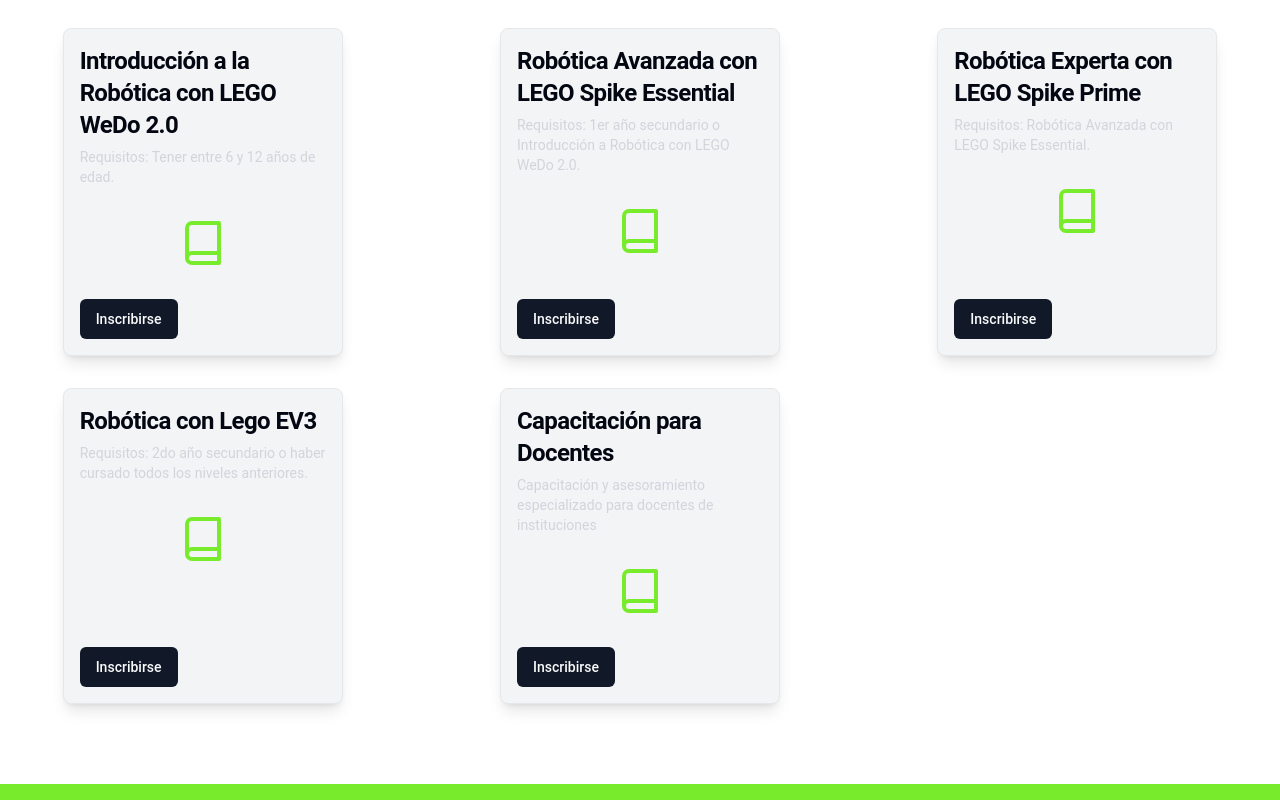
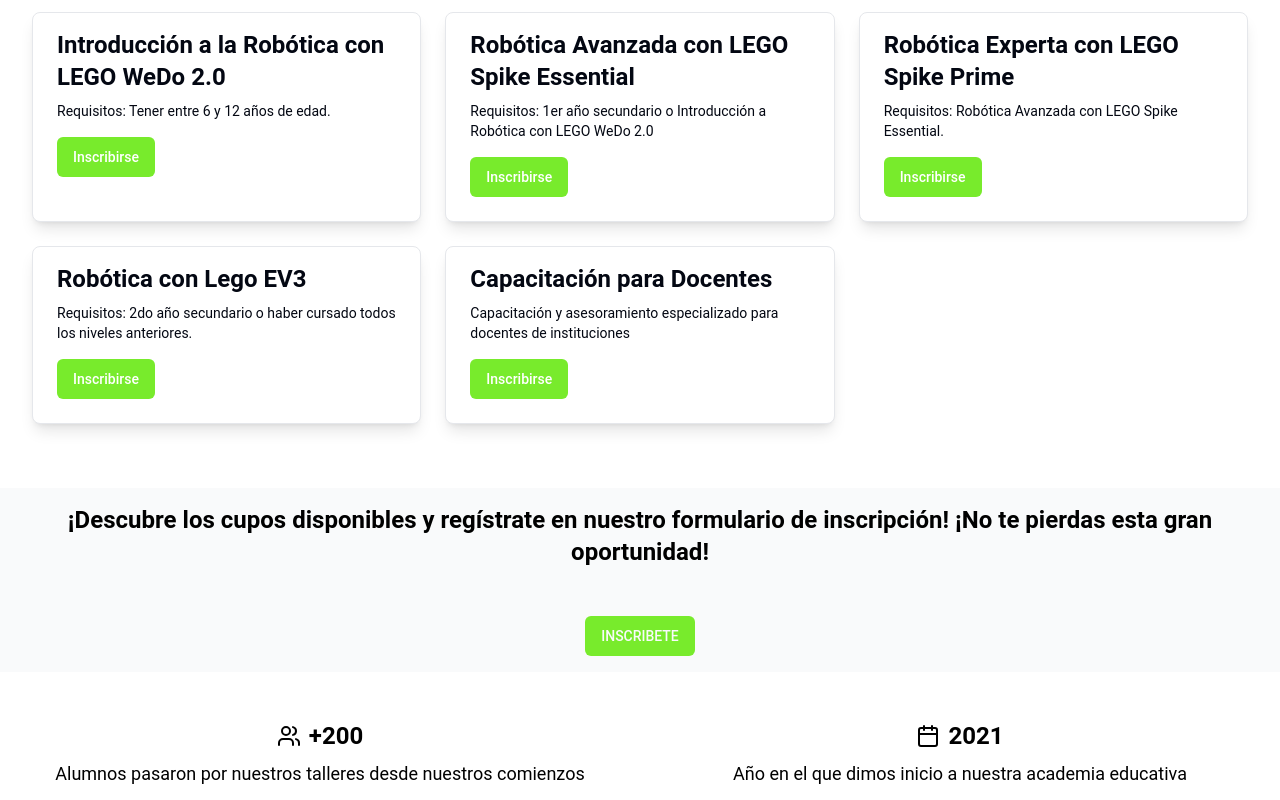
Before and after one commit to alexmp2602/iabot-v2, a Next.js app: page / in a window 1280 px wide. Shown: the part 700-1500 px from the top of the page. Built offline with nearby package versions, Linux system fonts and the light colour scheme; a web font is replaced by a local one.

Commit message:
Actualización de estilos y contenido en componentes de Inscripción y Data, y servicios en Capacitaciones

```diff
--- a/src/app/Capacitaciones/page.tsx
+++ b/src/app/Capacitaciones/page.tsx
@@ -28,8 +28,8 @@
           <h2 className="text-4xl font-bold text-center mb-12">
             Nuestros servicios
           </h2>
-          <div className="container mx-auto px-4 grid grid-cols-1 md:grid-cols-4 gap-8">
-            <Card className="shadow-lg rounded-lg overflow-hidden bg-gray-100 dark:bg-gray-700">
+          <div className="grid grid-cols-1 md:grid-cols-2 lg:grid-cols-4 gap-4 px-8">
+            <Card className="shadow-lg rounded-lg overflow-hidden bg-gray-100 dark:bg-gray-100 dark:border-grey dark:text-black">
               <CardContent className="p-6">
                 <h3 className="text-2xl font-bold text-pretty mb-6">
                   Asesoramiento personalizado
@@ -40,7 +40,7 @@
                 </p>
               </CardContent>
             </Card>
-            <Card className="shadow-lg rounded-lg overflow-hidden bg-gray-100 dark:bg-gray-700">
+            <Card className="shadow-lg rounded-lg overflow-hidden bg-gray-100 dark:bg-gray-100 dark:border-grey dark:text-black">
               <CardContent className="p-6">
                 <h3 className="text-2xl font-bold text-pretty mb-6">
                   Capacitación Docente
@@ -52,7 +52,7 @@
                 </p>
               </CardContent>
             </Card>
-            <Card className="shadow-lg rounded-lg overflow-hidden bg-gray-100 dark:bg-gray-700">
+            <Card className="shadow-lg rounded-lg overflow-hidden bg-gray-100 dark:bg-gray-100 dark:border-grey dark:text-black">
               <CardContent className="p-6">
                 <h3 className="text-2xl font-bold text-pretty mb-6">
                   Recursos Didácticos Innovadores
@@ -64,7 +64,7 @@
                 </p>
               </CardContent>
             </Card>
-            <Card className="shadow-lg rounded-lg overflow-hidden bg-gray-100 dark:bg-gray-700">
+            <Card className="shadow-lg rounded-lg overflow-hidden bg-gray-100 dark:bg-gray-100 dark:border-grey dark:text-black">
               <CardContent className="p-6">
                 <h3 className="text-2xl font-bold text-pretty mb-6">
                   Seguimiento y Evaluación Continua
@@ -101,13 +101,6 @@
                 un mundo digital y tecnológico en constante evolución.{" "}
               </li>
             </ul>
-            <div className="container mx-auto px-4 pt-12">
-              <h3 className="text-2xl font-bold text-center">
-                Transforma la experiencia educativa en tu institución con
-                nuestro servicio de asesoramiento y capacitación en robótica
-                educativa.
-              </h3>
-            </div>
           </div>
         </section>
       </main>
--- a/src/app/Contacto/page.tsx
+++ b/src/app/Contacto/page.tsx
@@ -1,4 +1,4 @@
-import { CardContent, Card } from "@/components/ui/card";
+import { CardContent, Card, CardHeader, CardTitle } from "@/components/ui/card";
 import { Input } from "@/components/ui/input";
 import { Textarea } from "@/components/ui/textarea";
 import { Button } from "@/components/ui/button";
@@ -7,90 +7,38 @@
   return (
     <div className="bg-white text-black">
       <header className="text-center py-20 bg-verde-iabot">
-        <h2 className="text-4xl font-bold mb-4">CONTÁCTANOS</h2>
-        {/*<p className="text-xl font-semibold">
-          Completa el formulario para ponerte en contacto con nosotros
-        </p>*/}
+        <h2 className="text-4xl font-bold">CONTÁCTANOS</h2>
+        <p className="mt-4 text-lg">
+          ¿Tienes alguna duda o consulta? Escríbenos y te responderemos a la
+          brevedad.
+        </p>
       </header>
-      <main>
-        <section className="py-12">
-          <div className="container px-4 gap-8">
-            <div className="flex justify-center">
-              <div className="w-full lg:w-2/3">
-                <Card className="shadow-lg rounded-lg overflow-hidden bg-gray-100 dark:bg-gray-700">
-                  <CardContent className="p-8">
-                    <h3 className="text-2xl font-bold text-center mb-6">
-                      Información de Contacto
-                    </h3>
-                    <div className="grid grid-cols-1 md:grid-cols-2 gap-4">
-                      <div className="flex flex-col items-center justify-center border-b border-gray-300 pb-4">
-                        <p className="text-lg font-semibold mb-2">Teléfono</p>
-                        <a href="tel:+5492324468366" className="text-lg">
-                          +54 9 2324 46-8366
-                        </a>
-                      </div>
-                      <div className="flex flex-col items-center justify-center border-b border-gray-300 pb-4">
-                        <p className="text-lg font-semibold mb-2">
-                          Correo Electrónico
-                        </p>
-                        <a
-                          href="mailto:Info@iabot.com.ar"
-                          className="text-lg"
-                        >
-                          Info@iabot.com.ar
-                        </a>
-                      </div>
-                      <div className="flex flex-col items-center justify-center border-b border-gray-300 pb-4 md:col-span-2">
-                        <p className="text-lg font-semibold mb-2">
-                          Dirección
-                        </p>
-                        <a
-                          href="https://www.google.com/maps/search/?api=1&query=C+23+N+336,+Mercedes,+Provincia+de+Buenos+Aires"
-                          target="_blank"
-                          rel="noopener noreferrer"
-                          className="text-lg"
-                        >
-                          C. 23 336, Mercedes, Provincia de Buenos Aires
-                        </a>
-                      </div>
-                    </div>
-                  </CardContent>
-                </Card>
+      <main className="container mx-auto py-8 px-4">
+        <Card className="w-full max-w-4xl mx-auto bg-white dark:bg-white dark:border-gray text-black dark:text-black p-6 shadow-md">
+          <CardHeader>
+            <CardTitle className="text-2xl font-bold">
+              Información de Contacto
+            </CardTitle>
+          </CardHeader>
+          <CardContent>
+            <div className="grid grid-cols-2 gap-8">
+              <div>
+                <h2 className="text-lg font-semibold">Teléfono</h2>
+                <p className="mt-1">+54 9 2324 46-8366</p>
+              </div>
+              <div>
+                <h2 className="text-lg font-semibold">Correo Electrónico</h2>
+                <p className="mt-1">Info@iabot.com.ar</p>
+              </div>
+              <div className="col-span-2">
+                <h2 className="text-lg font-semibold">Dirección</h2>
+                <p className="mt-1">
+                  C. 23 336, Mercedes, Provincia de Buenos Aires
+                </p>
               </div>
             </div>
-            {/*<Card className="shadow-lg rounded-lg overflow-hidden bg-gray-100 dark:bg-gray-700">
-              <CardContent className="p-8">
-                <h3 className="text-2xl font-bold text-center mb-12">
-                  Envíanos un Mensaje
-                </h3>
-                <p className="text-lg text-center mb-12">
-                  Completa el siguiente formulario y nos pondremos en contacto
-                  contigo lo más pronto posible.
-                </p>
-                <Input
-                  className="w-full mb-4 px-4 py-2 bg-gray-100 dark:bg-gray-100 dark:text-black placeholder-black border border-gray-300 rounded-md"
-                  placeholder="Tu nombre"
-                />
-                <Input
-                  className="w-full mb-4 px-4 py-2 bg-gray-100 dark:bg-gray-100 dark:text-black border border-gray-300 rounded-md"
-                  placeholder="Correo electrónico"
-                />
-                <Input
-                  className="w-full mb-4 px-4 py-2 bg-gray-100 dark:bg-gray-100 dark:text-black border border-gray-300 rounded-md"
-                  placeholder="Asunto"
-                />
-                <Textarea
-                  className="w-full mb-4 px-4 py-2 bg-gray-100 dark:bg-gray-100 dark:text-black border border-gray-300 rounded-md"
-                  placeholder="Mensaje"
-                  rows={4}
-                />
-                <Button className="w-full bg-green-600 text-white hover:bg-green-700 transition-colors duration-200 py-2 rounded-md">
-                  Enviar Mensaje
-                </Button>
-              </CardContent>
-            </Card>*/}
-          </div>
-        </section>
+          </CardContent>
+        </Card>
       </main>
     </div>
   );
--- a/src/components/Cursos.tsx
+++ b/src/components/Cursos.tsx
@@ -1,150 +1,47 @@
 import {
-  CardTitle,
-  CardDescription,
-  CardHeader,
   CardContent,
-  CardFooter,
   Card,
 } from "@/components/ui/card";
 import { Button } from "@/components/ui/button";
-import BookIcon from "@/components/icons/Book";
 
 export default function Cursos() {
   return (
-    <div className="grid grid-cols-1 sm:grid-cols-2 md:grid-cols-2 lg:grid-cols-3 gap-8 justify-items-center p-4 md:px-0 mx-auto max-w-7xl">
-      <Card className="w-full md:w-[280px] bg-gray-100 dark:bg-gray-700 rounded-lg shadow-lg overflow-hidden flex flex-col justify-between">
-        <div>
-          <CardHeader className="p-4">
-            <CardTitle className="text-2xl font-semibold">
-              Introducción a la Robótica con LEGO WeDo 2.0
-            </CardTitle>
-            <CardDescription className="text-sm text-gray-300 dark:text-white">
-              Requisitos: Tener entre 6 y 12 años de edad.
-            </CardDescription>
-          </CardHeader>
-          <CardContent className="p-4 flex justify-center">
-            <BookIcon />
+    <div className="max-w-7xl mx-auto px-8 grid grid-cols-1 md:grid-cols-2 lg:grid-cols-3 gap-6">
+      <Card className="dark:border-grey bg-white dark:bg-white shadow-lg py-4">
+          <CardContent className="dark:text-black pb-2">
+            <h2 className="text-2xl font-bold mb-2">Introducción a la Robótica con LEGO WeDo 2.0</h2>
+            <p className="text-sm mb-4">Requisitos: Tener entre 6 y 12 años de edad.</p>
+            <Button className="bg-verde-iabot dark:bg-verde-iabot text-white">Inscribirse</Button>
           </CardContent>
-        </div>
-        <CardFooter className="flex justify-between p-4">
-          <Button>
-            <a
-              href="https://docs.google.com/forms/d/e/1FAIpQLSdOqv7K6jisyiLCJLVaXudGCL6BHCZAoo2DCNjW-XlSP99MwQ/viewform"
-              target="_blank"
-              rel="noopener noreferrer"
-            >
-              Inscribirse
-            </a>
-          </Button>
-        </CardFooter>
-      </Card>
-      <Card className="w-full md:w-[280px] bg-gray-100 dark:bg-gray-700 rounded-lg shadow-lg overflow-hidden flex flex-col justify-between">
-        <div>
-          <CardHeader className="p-4">
-            <CardTitle className="text-2xl font-semibold">
-              Robótica Avanzada con LEGO Spike Essential
-            </CardTitle>
-            <CardDescription className="text-sm text-gray-300 dark:text-white">
-              Requisitos: 1er año secundario o Introducción a Robótica con LEGO
-              WeDo 2.0.
-            </CardDescription>
-          </CardHeader>
-          <CardContent className="p-4 flex justify-center">
-            <BookIcon />
+        </Card>
+        <Card className="dark:border-grey bg-white dark:bg-white shadow-lg py-4">
+          <CardContent className="dark:text-black pb-2">
+            <h2 className="text-2xl font-bold mb-2">Robótica Avanzada con LEGO Spike Essential</h2>
+            <p className="text-sm mb-4">Requisitos: 1er año secundario o Introducción a Robótica con LEGO WeDo 2.0</p>
+            <Button className="bg-verde-iabot dark:bg-verde-iabot text-white">Inscribirse</Button>
           </CardContent>
-        </div>
-        <CardFooter className="flex justify-between p-4">
-          <Button>
-            <a
-              href="https://docs.google.com/forms/d/e/1FAIpQLSdOqv7K6jisyiLCJLVaXudGCL6BHCZAoo2DCNjW-XlSP99MwQ/viewform"
-              target="_blank"
-              rel="noopener noreferrer"
-            >
-              Inscribirse
-            </a>
-          </Button>
-        </CardFooter>
-      </Card>
-      <Card className="w-full md:w-[280px] bg-gray-100 dark:bg-gray-700 rounded-lg shadow-lg overflow-hidden flex flex-col justify-between">
-        <div>
-          <CardHeader className="p-4">
-            <CardTitle className="text-2xl font-semibold">
-              Robótica Experta con LEGO Spike Prime
-            </CardTitle>
-            <CardDescription className="text-sm text-gray-300 dark:text-white">
-              Requisitos: Robótica Avanzada con LEGO Spike Essential.
-            </CardDescription>
-          </CardHeader>
-          <CardContent className="p-4 flex justify-center">
-            <BookIcon />
+        </Card>
+        <Card className="dark:border-grey bg-white dark:bg-white shadow-lg py-4">
+          <CardContent className="dark:text-black pb-2">
+            <h2 className="text-2xl font-bold mb-2">Robótica Experta con LEGO Spike Prime</h2>
+            <p className="text-sm mb-4">Requisitos: Robótica Avanzada con LEGO Spike Essential.</p>
+            <Button className="bg-verde-iabot dark:bg-verde-iabot text-white">Inscribirse</Button>
           </CardContent>
-        </div>
-        <CardFooter className="flex justify-between p-4">
-          <Button>
-            <a
-              href="https://docs.google.com/forms/d/e/1FAIpQLSdOqv7K6jisyiLCJLVaXudGCL6BHCZAoo2DCNjW-XlSP99MwQ/viewform"
-              target="_blank"
-              rel="noopener noreferrer"
-            >
-              Inscribirse
-            </a>
-          </Button>
-        </CardFooter>
-      </Card>
-      <Card className="w-full md:w-[280px] bg-gray-100 dark:bg-gray-700 rounded-lg shadow-lg overflow-hidden flex flex-col justify-between">
-        <div>
-          <CardHeader className="p-4">
-            <CardTitle className="text-2xl font-semibold">
-              Robótica con Lego EV3
-            </CardTitle>
-            <CardDescription className="text-sm text-gray-300 dark:text-white">
-              Requisitos: 2do año secundario o haber cursado todos los niveles
-              anteriores.
-            </CardDescription>
-          </CardHeader>
-          <CardContent className="p-4 flex justify-center">
-            <BookIcon />
+        </Card>
+        <Card className=" dark:border-grey bg-white dark:bg-white shadow-lg py-4">
+          <CardContent className="dark:text-black pb-2">
+            <h2 className="text-2xl font-bold mb-2">Robótica con Lego EV3</h2>
+            <p className="text-sm mb-4">Requisitos: 2do año secundario o haber cursado todos los niveles anteriores.</p>
+            <Button className="bg-verde-iabot dark:bg-verde-iabot text-white">Inscribirse</Button>
           </CardContent>
-        </div>
-        <CardFooter className="flex justify-between p-4">
-          <Button>
-            <a
-              href="https://docs.google.com/forms/d/e/1FAIpQLSdOqv7K6jisyiLCJLVaXudGCL6BHCZAoo2DCNjW-XlSP99MwQ/viewform"
-              target="_blank"
-              rel="noopener noreferrer"
-            >
-              Inscribirse
-            </a>
-          </Button>
-        </CardFooter>
-      </Card>
-      <Card className="w-full md:w-[280px] bg-gray-100 dark:bg-gray-700 rounded-lg shadow-lg overflow-hidden flex flex-col justify-between">
-        <div>
-          <CardHeader className="p-4">
-            <CardTitle className="text-2xl font-semibold">
-              Capacitación para Docentes
-            </CardTitle>
-            <CardDescription className="text-sm text-gray-300 dark:text-white">
-              Capacitación y asesoramiento especializado para docentes de
-              instituciones
-            </CardDescription>
-          </CardHeader>
-          <CardContent className="p-4 flex justify-center">
-            <BookIcon />
+        </Card>
+        <Card className="dark:border-grey bg-white dark:bg-white shadow-lg py-4">
+          <CardContent className="dark:text-black pb-2">
+            <h2 className="text-2xl font-bold mb-2">Capacitación para Docentes</h2>
+            <p className="text-sm mb-4">Capacitación y asesoramiento especializado para docentes de instituciones</p>
+            <Button className="bg-verde-iabot dark:bg-verde-iabot text-white">Inscribirse</Button>
           </CardContent>
-        </div>
-        <CardFooter className="flex justify-between p-4">
-          <Button>
-            <a
-              href="https://docs.google.com/forms/d/e/1FAIpQLSdOqv7K6jisyiLCJLVaXudGCL6BHCZAoo2DCNjW-XlSP99MwQ/viewform"
-              target="_blank"
-              rel="noopener noreferrer"
-            >
-              Inscribirse
-            </a>
-          </Button>
-        </CardFooter>
-      </Card>
+        </Card>
     </div>
   );
 }
--- a/src/components/Data.tsx
+++ b/src/components/Data.tsx
@@ -1,17 +1,27 @@
+import CalendarIcon from "./icons/Calendar";
+import UsersIcon from "./icons/Users";
+
 export default function Data() {
   return (
     <div className="bg-white text-black">
       <section className="py-12">
         <div className="container mx-auto px-4 text-center">
           <div className="grid grid-cols-1 md:grid-cols-2 gap-8">
-            <div>
-              <h5 className="text-2xl font-bold mb-2">+200</h5>
+            <div className="flex flex-col items-center">
+              <div className="flex items-center space-x-2 mb-2">
+                <UsersIcon />
+                <h5 className="text-2xl font-bold">+200</h5>
+              </div>
               <p className="text-lg">
                 Alumnos pasaron por nuestros talleres desde nuestros comienzos
               </p>
             </div>
-            <div>
-              <h5 className="text-2xl font-bold mb-2">2021</h5>
+
+            <div className="flex flex-col items-center">
+              <div className="flex items-center space-x-2 mb-2">
+                <CalendarIcon />
+                <h5 className="text-2xl font-bold">2021</h5>
+              </div>
               <p className="text-lg">
                 Año en el que dimos inicio a nuestra academia educativa
               </p>
--- a/src/components/Inscription.tsx
+++ b/src/components/Inscription.tsx
@@ -2,14 +2,14 @@
 
 export default function Inscription() {
   return (
-    <section className="bg-verde-iabot text-black py-12">
+    <section className="bg-gray-50 text-black py-4">
       <div className="container mx-auto px-4 text-center">
-        <h4 className="text-2xl font-bold mb-4">
+        <h4 className="text-2xl font-bold mb-12">
           ¡Descubre los cupos disponibles y regístrate en nuestro formulario de
           inscripción! ¡No te pierdas esta gran oportunidad!
         </h4>
         <a href="https://docs.google.com/forms/d/e/1FAIpQLSdOqv7K6jisyiLCJLVaXudGCL6BHCZAoo2DCNjW-XlSP99MwQ/viewform" target="_blank" rel="noopener noreferrer">
-        <Button>INSCRIBETE</Button>
+        <Button className="bg-verde-iabot dark:bg-verde-iabot">INSCRIBETE</Button>
         </a>
       </div>
     </section>
--- /dev/null
+++ b/src/components/icons/Calendar.tsx
@@ -0,0 +1,20 @@
+export default function CalendarIcon() {
+    return (
+      <svg
+        xmlns="http://www.w3.org/2000/svg"
+        width="24"
+        height="24"
+        viewBox="0 0 24 24"
+        fill="none"
+        stroke="currentColor"
+        strokeWidth="2"
+        strokeLinecap="round"
+        strokeLinejoin="round"
+      >
+        <rect width="18" height="18" x="3" y="4" rx="2" ry="2" />
+        <line x1="16" x2="16" y1="2" y2="6" />
+        <line x1="8" x2="8" y1="2" y2="6" />
+        <line x1="3" x2="21" y1="10" y2="10" />
+      </svg>
+    )
+  }
--- /dev/null
+++ b/src/components/icons/Users.tsx
@@ -0,0 +1,20 @@
+export default function UsersIcon() {
+    return (
+      <svg
+        xmlns="http://www.w3.org/2000/svg"
+        width="24"
+        height="24"
+        viewBox="0 0 24 24"
+        fill="none"
+        stroke="currentColor"
+        strokeWidth="2"
+        strokeLinecap="round"
+        strokeLinejoin="round"
+      >
+        <path d="M16 21v-2a4 4 0 0 0-4-4H6a4 4 0 0 0-4 4v2" />
+        <circle cx="9" cy="7" r="4" />
+        <path d="M22 21v-2a4 4 0 0 0-3-3.87" />
+        <path d="M16 3.13a4 4 0 0 1 0 7.75" />
+      </svg>
+    )
+  }
```
